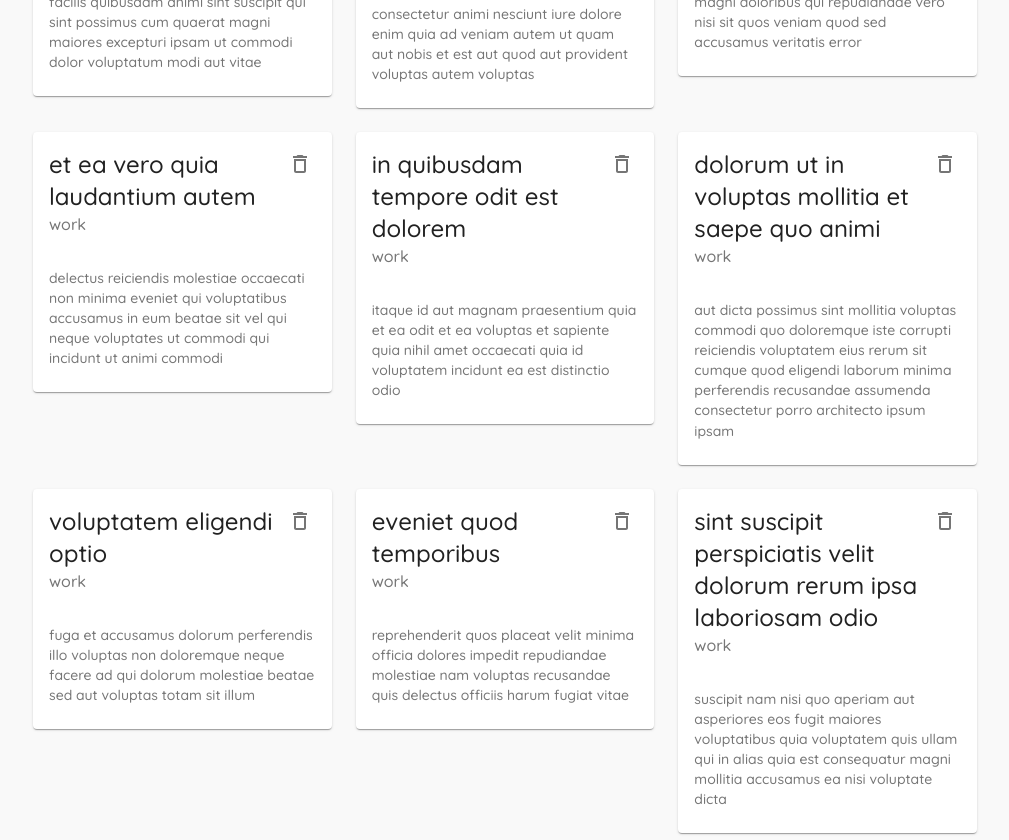
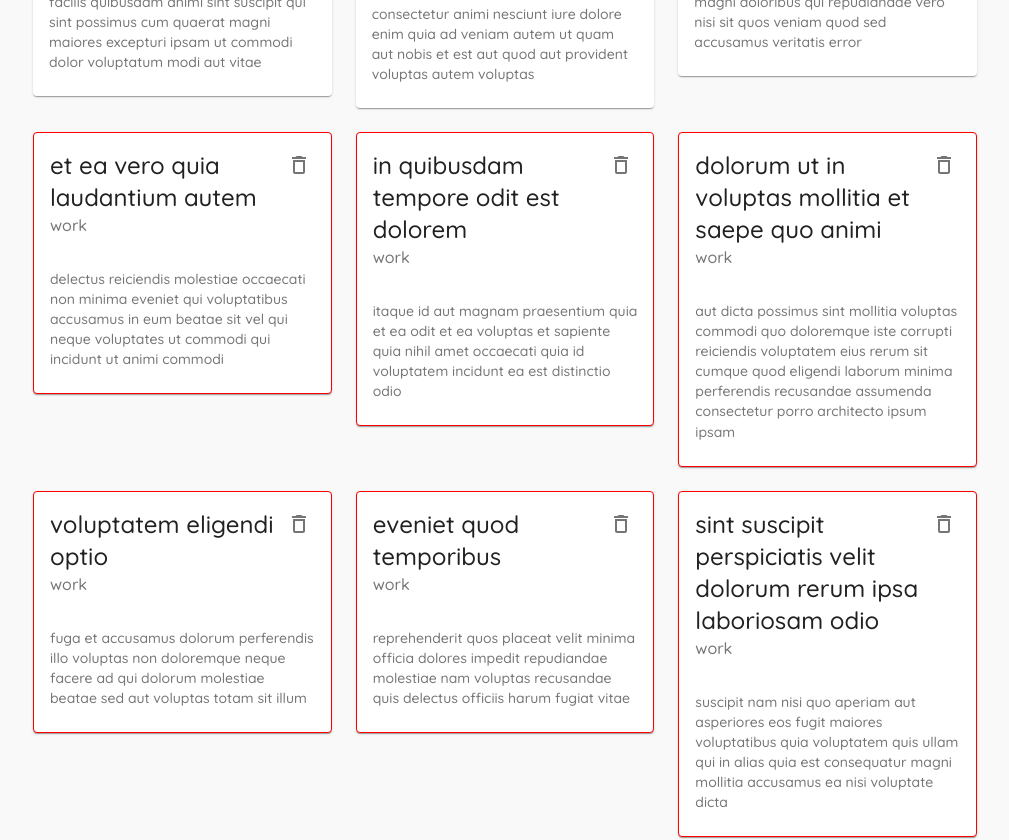
Before and after one commit to samseen/material-ui-with-shawn, a React (Create React App) app: page / in a window 1280 px wide. Shown: the part 820-1660 px from the top of the page, without its empty margins (255-1264 px from the left). Built offline with nearby package versions, Linux system fonts and the light colour scheme; data requests are answered from the project's data file.

Commit message:
Dynamically used makeStyles.

```diff
--- a/src/components/NoteCard.js
+++ b/src/components/NoteCard.js
@@ -2,13 +2,25 @@
 import Card from '@material-ui/core/Card';
 import CardHeader from '@material-ui/core/CardHeader';
 import CardContent from '@material-ui/core/CardContent';
-import { IconButton, Typography } from '@material-ui/core'
+import { IconButton, makeStyles, Typography } from '@material-ui/core'
 import { DeleteOutlined } from '@material-ui/icons'
 
+const useStyles = makeStyles({
+    test: {
+        border: (note) => {
+            if (note.category == 'work') {
+                return '1px solid red'
+            }
+        }
+    }
+})
+
 const NoteCard = ({ note, handleDelete }) => {
+    const classes = useStyles(note)
+
     return (
         <div>
-            <Card elevation={1}>
+            <Card elevation={1} className={classes.test}>
                 <CardHeader
                     action={
                         <IconButton onClick={() => handleDelete(note.id)}>
```
